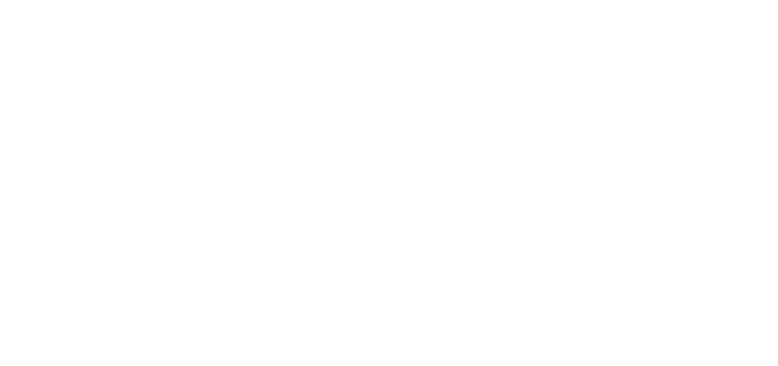
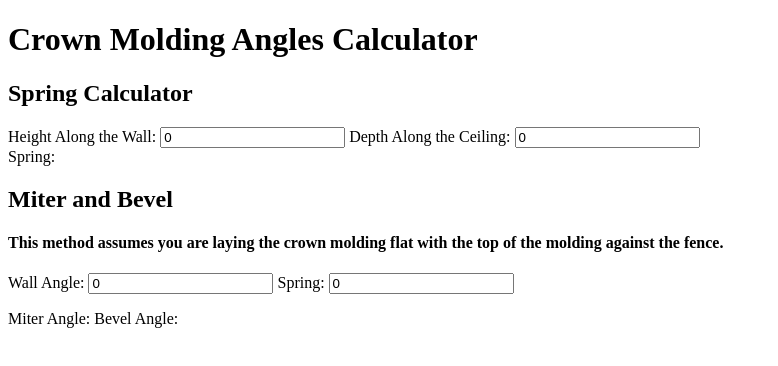
Before and after one commit to waseber/crown-calc, a Nuxt app: page / in a window 1280 px wide. Shown: the top 366 px of the page, without its empty margins (0-778 px from the left). Built offline with nearby package versions, Linux system fonts and the light colour scheme.

Commit message:
Gets layouts working. Creates new header component

```diff
--- /dev/null
+++ b/components/Header.vue
@@ -0,0 +1,5 @@
+<template>
+  <div>
+    <h1>Crown Molding Angles Calculator</h1>
+  </div>
+</template>
--- a/layouts/default.vue
+++ b/layouts/default.vue
@@ -1,12 +1,11 @@
 <template>
   <div>
-    <!-- <header>
+    <header>
       <slot name="header" />
-    </header> -->
-
+    </header>
     <slot name="hidden" />
     <main>
-      <slot name="main" />
+      <slot />
     </main>
   </div>
 </template>
--- a/pages/index.vue
+++ b/pages/index.vue
@@ -1,21 +1,18 @@
 <script setup>
 import { ref } from "vue";
+import Header from "~~/components/Header.vue";
 import SpringCalculator from "~~/components/SpringCalculator.vue";
 import MiterBevelCalculator from "~~/components/MiterBevelCalculator.vue";
-
-definePageMeta({
-  layout: "default",
-});
 </script>
 
 <template>
-  <NuxtLayout name="default">
-    <header>
-      <h1>Crown Molding Angles Calculator</h1>
-    </header>
+  <div>
+    <NuxtLayout name="default">
+      <Header #header />
 
-    <spring-calculator #hidden />
+      <spring-calculator #hidden />
 
-    <miter-bevel-calculator #main />
-  </NuxtLayout>
+      <miter-bevel-calculator />
+    </NuxtLayout>
+  </div>
 </template>
```
